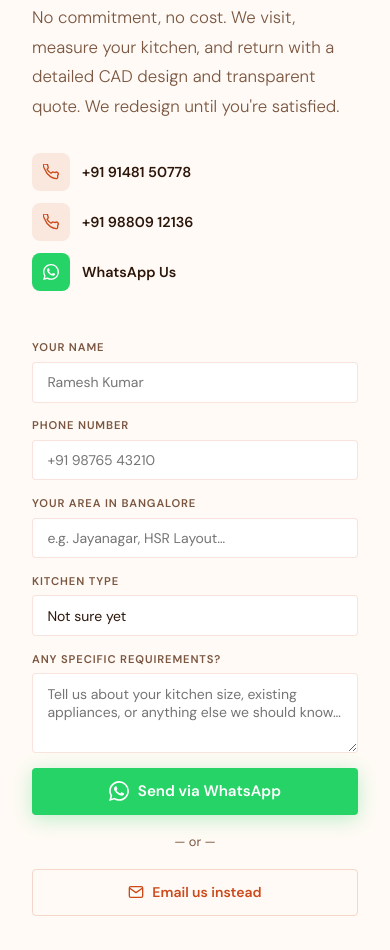
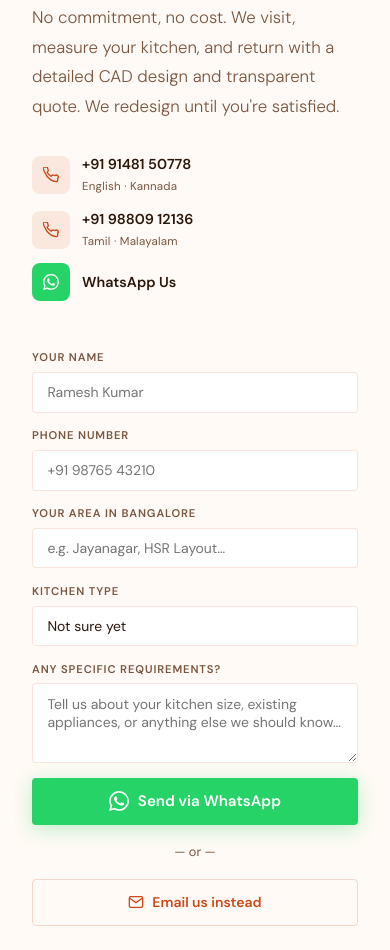
Before and after one commit to StromboliStorageSystems/strombolistoragesystems.github.io, a website: page index.html in a window 390 px wide. Shown: the part 7722-8672 px from the top of the page. Drawn offline with nearby package versions, Linux system fonts and the light colour scheme.

Commit message:
Fix fabrication section contrast and add language labels to phone numbers
- Fix unreadable text in the workshop build (fabrication) section: nth-child
  selector was failing due to sibling elements; replaced with direct class-based
  background rules (.dark-content, .content-peach)
- Add language subtitles under contact phone numbers:
  +91 91481 50778 — English · Kannada
  +91 98809 12136 — Tamil · Malayalam

Co-Authored-By: Claude Sonnet 4.6 <noreply@anthropic.com>

```diff
--- a/index.html
+++ b/index.html
@@ -492,6 +492,8 @@
   }
   .qc-icon.phone { background: rgba(204,74,26,0.1); color: var(--burnt-orange); }
   .qc-icon.whatsapp { background: #25D366; color: white; }
+  .qc-text { display: flex; flex-direction: column; gap: 0.1rem; }
+  .qc-lang { font-size: 0.72rem; font-weight: 400; color: var(--text-muted); letter-spacing: 0.02em; }
   .quote-form { display: flex; flex-direction: column; gap: 0.9rem; }
   .form-row { display: grid; grid-template-columns: 1fr 1fr; gap: 0.9rem; }
   .form-field { display: flex; flex-direction: column; gap: 0.3rem; }
@@ -1072,13 +1074,19 @@
         <div class="qc-icon phone">
           <svg width="16" height="16" fill="none" stroke="currentColor" stroke-width="2" viewBox="0 0 24 24"><path d="M22 16.92v3a2 2 0 01-2.18 2 19.79 19.79 0 01-8.63-3.07A19.5 19.5 0 013.07 8.63a19.79 19.79 0 01-3.07-8.6A2 2 0 012 0h3a2 2 0 012 1.72c.127.96.361 1.903.7 2.81a2 2 0 01-.45 2.11L6.09 7.91a16 16 0 006 6l1.27-1.27a2 2 0 012.11-.45c.907.339 1.85.573 2.81.7A2 2 0 0122 16.92z"/></svg>
         </div>
-        +91 91481 50778
+        <div class="qc-text">
+          <span>+91 91481 50778</span>
+          <span class="qc-lang">English · Kannada</span>
+        </div>
       </a>
       <a href="tel:+919880912136" class="quick-contact-item">
         <div class="qc-icon phone">
           <svg width="16" height="16" fill="none" stroke="currentColor" stroke-width="2" viewBox="0 0 24 24"><path d="M22 16.92v3a2 2 0 01-2.18 2 19.79 19.79 0 01-8.63-3.07A19.5 19.5 0 013.07 8.63a19.79 19.79 0 01-3.07-8.6A2 2 0 012 0h3a2 2 0 012 1.72c.127.96.361 1.903.7 2.81a2 2 0 01-.45 2.11L6.09 7.91a16 16 0 006 6l1.27-1.27a2 2 0 012.11-.45c.907.339 1.85.573 2.81.7A2 2 0 0122 16.92z"/></svg>
         </div>
-        +91 98809 12136
+        <div class="qc-text">
+          <span>+91 98809 12136</span>
+          <span class="qc-lang">Tamil · Malayalam</span>
+        </div>
       </a>
       <a href="https://wa.me/919148150778?text=Hi%2C%20I%27d%20like%20to%20request%20a%20free%20kitchen%20measurement%20visit." target="_blank" class="quick-contact-item">
         <div class="qc-icon whatsapp">
```
Also changed, not shown: articles/articles.html (+4 -5 lines).
